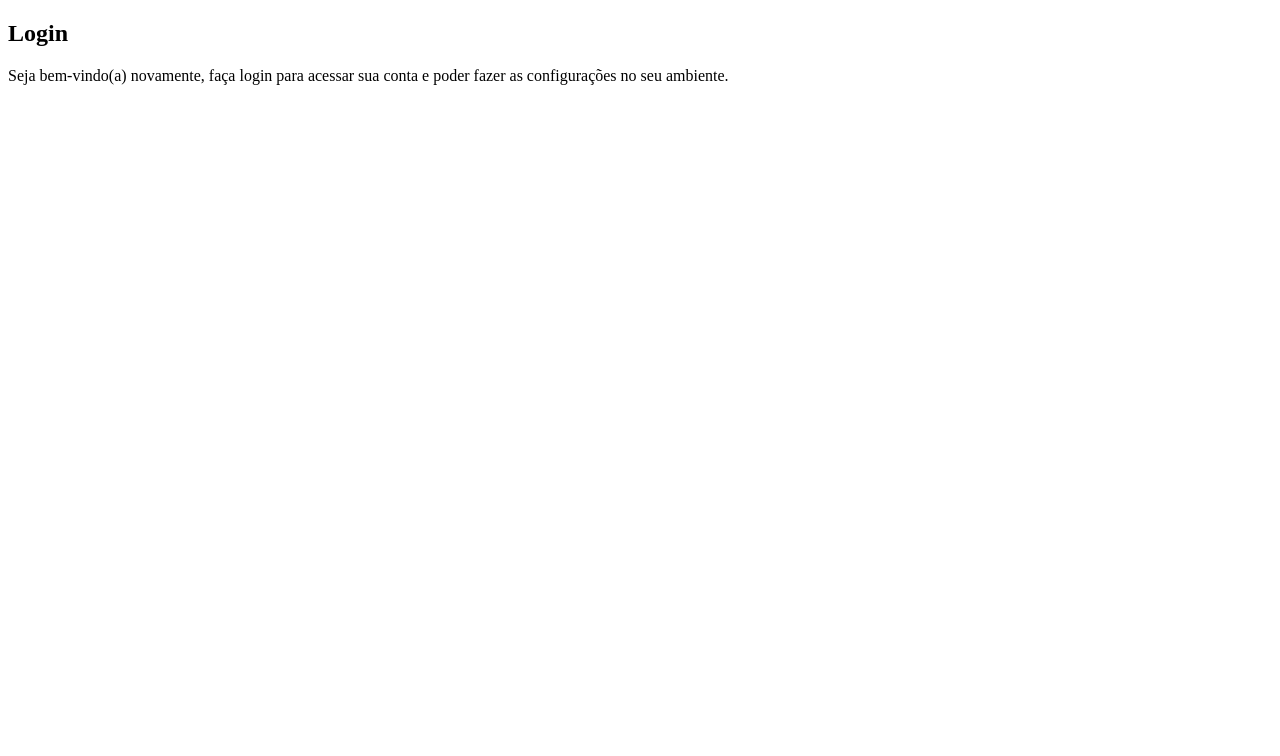
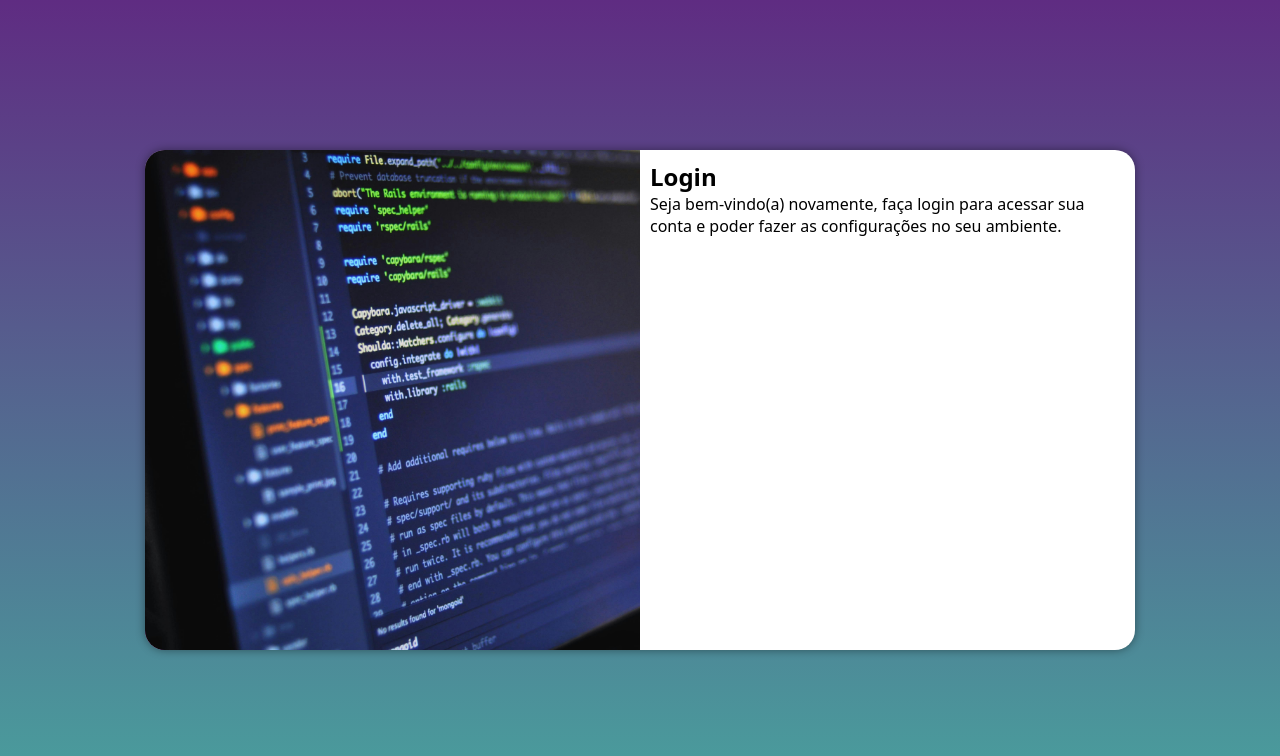
Before and after one commit to luiscirino/projeto-login, a plain HTML site: page index.html in a window 1280 px wide. Drawn offline with Linux system fonts and the light colour scheme.

Commit message:
Alterada as CSS

```diff
--- a/styles/mediaquery.css
+++ b/styles/mediaquery.css
@@ -1 +1,44 @@
 @charset "UTF-8";
+
+@media screen and (min-width: 768px) { /* TABLET */
+    body {
+        background-image: linear-gradient(to top, var(--cordestaque), var(--corbackground));
+    }
+
+    section#login {
+        width: 90vw;
+
+    }
+    section#login div#imagem {
+        float: left;
+        width: 30%;
+        height: 100%;
+    }
+
+    section#login div#formulario {
+        float: right;
+        width: 70%;
+    }
+
+}
+
+@media screen and (min-width: 992px) { /* DESKTOP */
+    body {
+        background-image: linear-gradient(to top, var(--cordestaque), var(--corbackground));
+    }
+
+    section#login {
+        width: 990px;
+    }
+
+    section#login > div#imagem {
+        float: left;
+        width: 50%;
+        height: 100%;
+    }
+
+    section#login > div#formulario {
+        float: right;
+        width: 50%;
+    }
+}
--- a/styles/style.css
+++ b/styles/style.css
@@ -4,3 +4,53 @@
     --cordestaque: #49a09d;
     --corbackground: #5f2c82;
 }
+
+* {
+    font-family: system-ui, -apple-system, BlinkMacSystemFont, 'Segoe UI', Roboto, Oxygen, Ubuntu, Cantarell, 'Open Sans', 'Helvetica Neue', sans-serif;
+    margin: 0px;
+    padding: 0px;
+    box-sizing: border-box;
+}
+
+body,html {
+    background-color: var(--corbackground);
+    height: 100vh;
+    width: 100vw;
+}
+
+main {
+    position: relative;
+    height: 100vh;
+    width: 100vw;
+
+}
+
+section#login {
+    position: absolute;
+    left: 50%;
+    top: 50%;
+    transform: translate(-50%, -50%);
+
+    background-color: white;
+    width: 250px;
+    height: 500px;
+    border-radius: 20px;
+    overflow: hidden;
+    box-shadow: 0px 0px 10px rgba(0, 0, 0, 0.425);
+
+    transition: width 0.3s, height .3s;
+    transition-timing-function: ease;
+}
+
+section#login > div#imagem {
+    display: block;
+    background: var(--corbackground) url(../imgs/bckgd-lgn.jpg) no-repeat;
+    background-size: cover;
+    height: 200px;
+}
+
+section#login > div#formulario {
+    display: block;
+    padding: 10px;
+
+}
```
